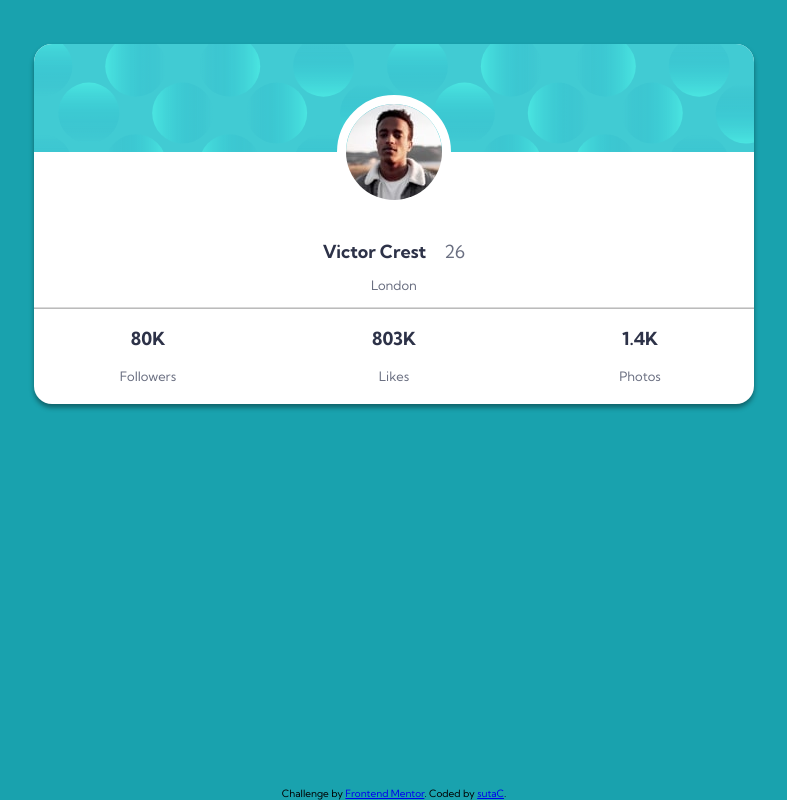
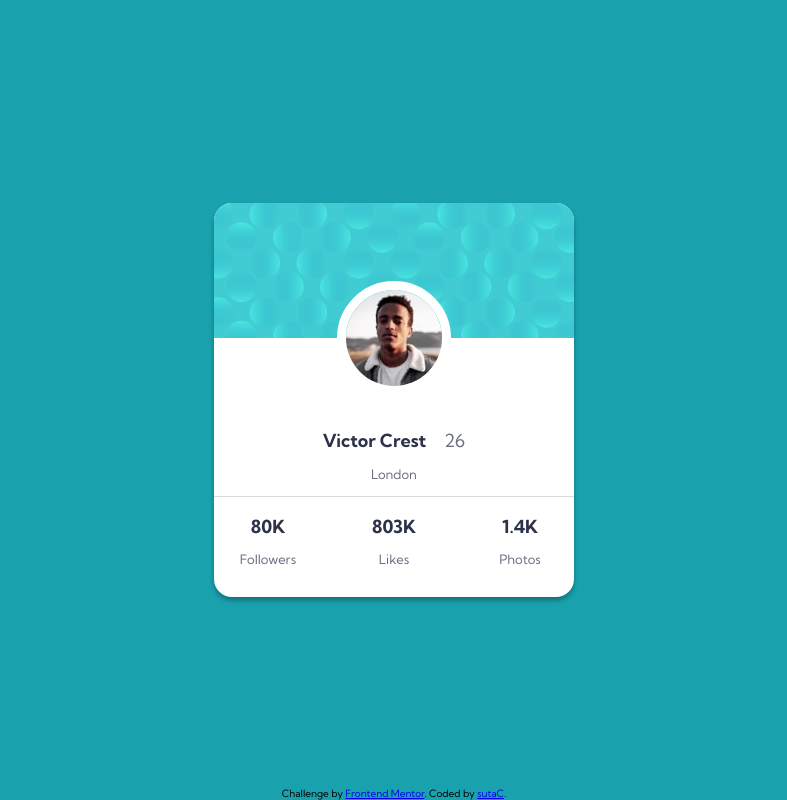
Before and after one commit to sutaC/Profile-card-component, a plain HTML site: page index.html in a window 1280 px wide. Shown: the whole page, without its empty margins (246-1033 px from the left). Drawn offline with Linux system fonts and the light colour scheme.

Commit message:
Desktop styled

```diff
--- a/style.css
+++ b/style.css
@@ -35,16 +35,19 @@
 body {
     display: flex;
     justify-content: center;
+    align-items: center;
 
-    padding: 2rem;
+    min-height: 100vh;
+    box-sizing: border-box;
 
+    margin: 0;
 
     background-color: var(--crl-d-cyan);
 }
 
 
 main {
-    max-width: 40rem;
+    max-width: 20rem;
     min-height: 20rem;
 
     flex: 1;
@@ -52,14 +55,14 @@ main {
     border-radius: 1rem;
 
     background-color: white;
-    box-shadow: 0 0.2rem 0.3rem hsla(0, 0%, 0%, 0.4);
+    box-shadow: 0 0.2rem 0.3rem hsla(0, 0%, 0%, 0.3);
 
     text-align: center;
 }
 
 
 .banner {
-    height: 30%;
+    min-height: 7.5rem;
 
     border-radius: 1rem 1rem 0 0;
 
@@ -88,7 +91,7 @@ article {
 
 
 header {
-    border-bottom: 1px solid var(--clr-d-gray);
+    border-bottom: 1px solid hsla(0, 0%, 50%, 0.3);
     width: 100%;
 }
 
@@ -117,8 +120,12 @@ header > p {
     width: 100%;
 }
 
-.stats > * {
+.stats > div {
     flex: 1;
+}
+
+.stats > div > * {
+    margin-bottom: 0.1rem;
 }
 
 
```
